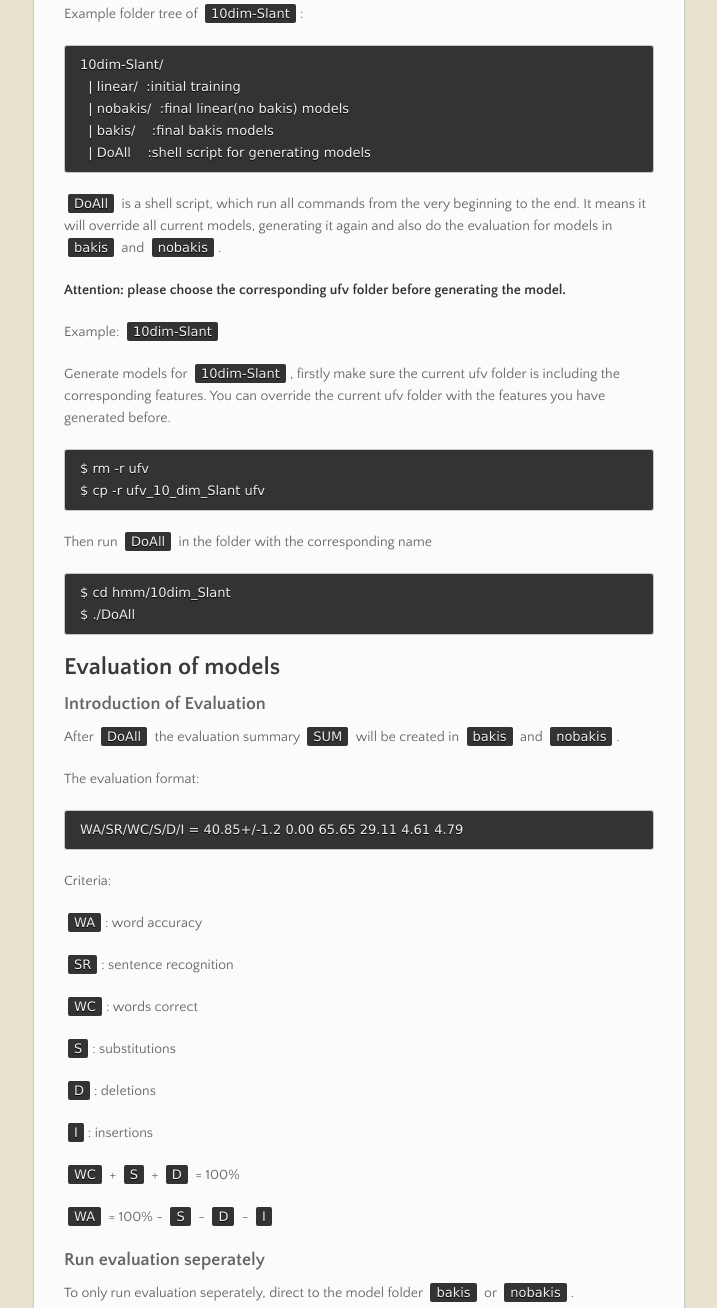
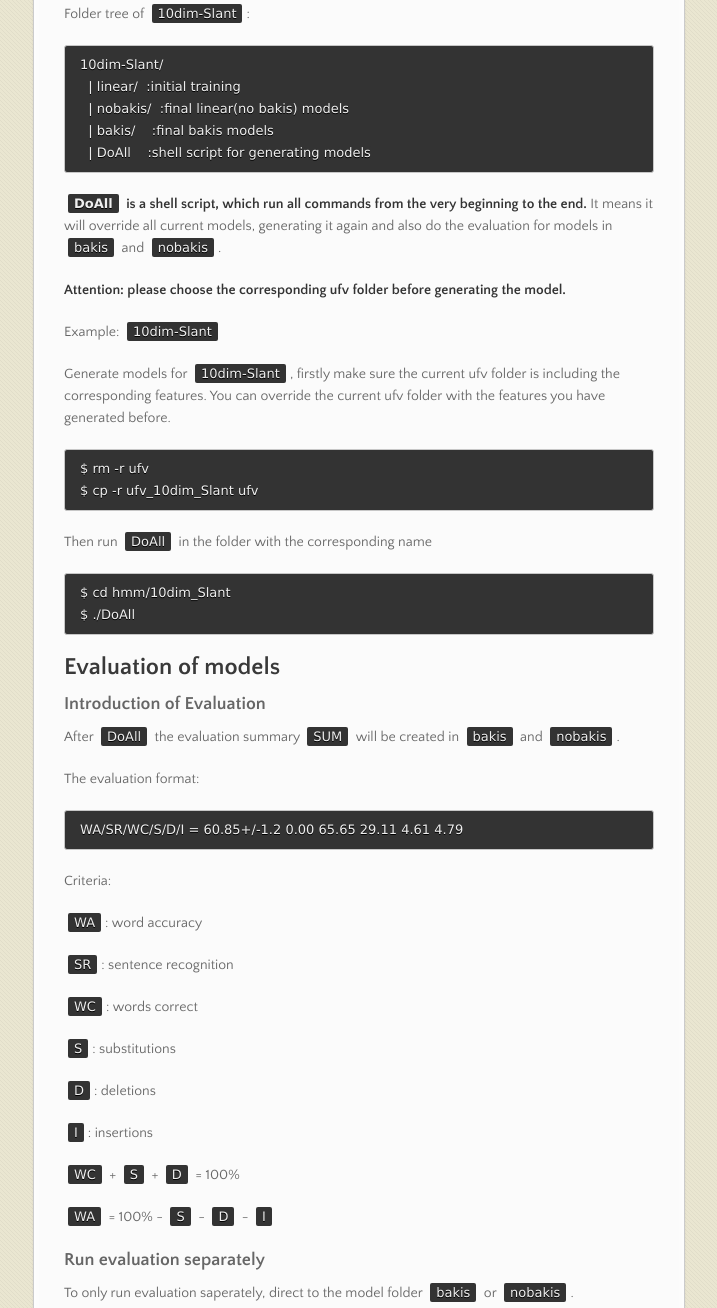
Before and after one commit to alfmunny/klaus-lab, a plain HTML site: page index.html in a window 1280 px wide. Shown: the part 2904-4212 px from the top of the page, without its empty margins (282-999 px from the left). Drawn offline with nearby package versions, Linux system fonts and the light colour scheme.

Commit message:
typos in index

```diff
--- a/index.html
+++ b/index.html
@@ -111,7 +111,7 @@ The content of <code>SUM</code> will be described here in part <strong>Evaluatio
 <li><p>Download the .zip file and override the original folder with new folder in <code>lab/klaus/</code>.</p></li>
 <li><p><code>doc/</code> folder is not including. Make sure you have it locally.</p></li>
 <li><p>override the <code>esmeralda/src/pen/lib/segmentation/fextract.c</code> with the <code>fextract.c</code> which provided in this project root
-then compile</p>
+and then compile</p>
 
 <pre><code>$ cd esmeralda/src/pen
 $ make
@@ -171,7 +171,7 @@ $ cp -r lin_noSlant lin
 </ul>
 
 
-<p>Example folder tree of <code>10dim-Slant</code>:</p>
+<p>Folder tree of <code>10dim-Slant</code>:</p>
 
 <pre><code>10dim-Slant/
   | linear/  :initial training
@@ -180,8 +180,8 @@ $ cp -r lin_noSlant lin
   | DoAll    :shell script for generating models
 </code></pre>
 
-<p><code>DoAll</code> is a shell script, which run all commands from the very beginning
-to the end. It means it will override all current models, generating it
+<p><strong><code>DoAll</code> is a shell script, which run all commands from the very beginning
+to the end.</strong> It means it will override all current models, generating it
 again and also do the evaluation for models in <code>bakis</code> and <code>nobakis</code>.</p>
 
 <p><strong>Attention: please choose the corresponding ufv folder before generating the model.</strong></p>
@@ -192,7 +192,7 @@ again and also do the evaluation for models in <code>bakis</code> and <code>noba
 features. You can override the current ufv folder with the features you have generated before.</p>
 
 <pre><code>$ rm -r ufv
-$ cp -r ufv_10_dim_Slant ufv
+$ cp -r ufv_10dim_Slant ufv
 </code></pre>
 
 <p>Then run <code>DoAll</code> in the folder with the corresponding name</p>
@@ -209,7 +209,7 @@ $ ./DoAll
 
 <p>The evaluation format:</p>
 
-<pre><code>WA/SR/WC/S/D/I = 40.85+/-1.2 0.00 65.65 29.11 4.61 4.79
+<pre><code>WA/SR/WC/S/D/I = 60.85+/-1.2 0.00 65.65 29.11 4.61 4.79
 </code></pre>
 
 <p>Criteria:</p>
@@ -230,9 +230,9 @@ $ ./DoAll
 
 <p><code>WA</code> = 100% - <code>S</code> - <code>D</code> - <code>I</code></p>
 
-<h3>Run evaluation seperately</h3>
+<h3>Run evaluation separately</h3>
 
-<p>To only run evaluation seperately, direct to the model folder <code>bakis</code> or <code>nobakis</code>.</p>
+<p>To only run evaluation saperately, direct to the model folder <code>bakis</code> or <code>nobakis</code>.</p>
 
 <p>Here is a example for <code>10dim-Slant</code></p>
 
```
Also changed, not shown: 1 other file.
